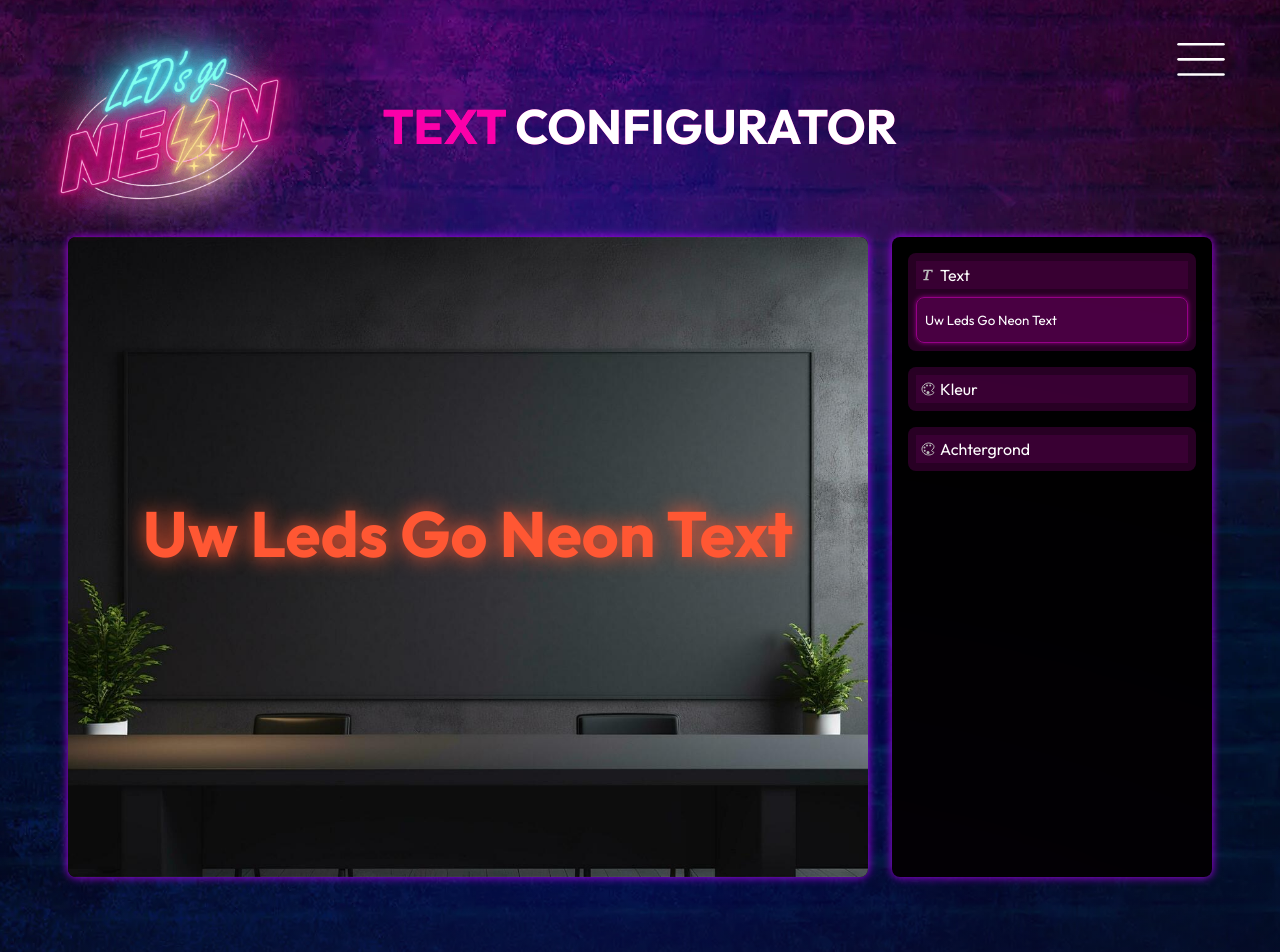
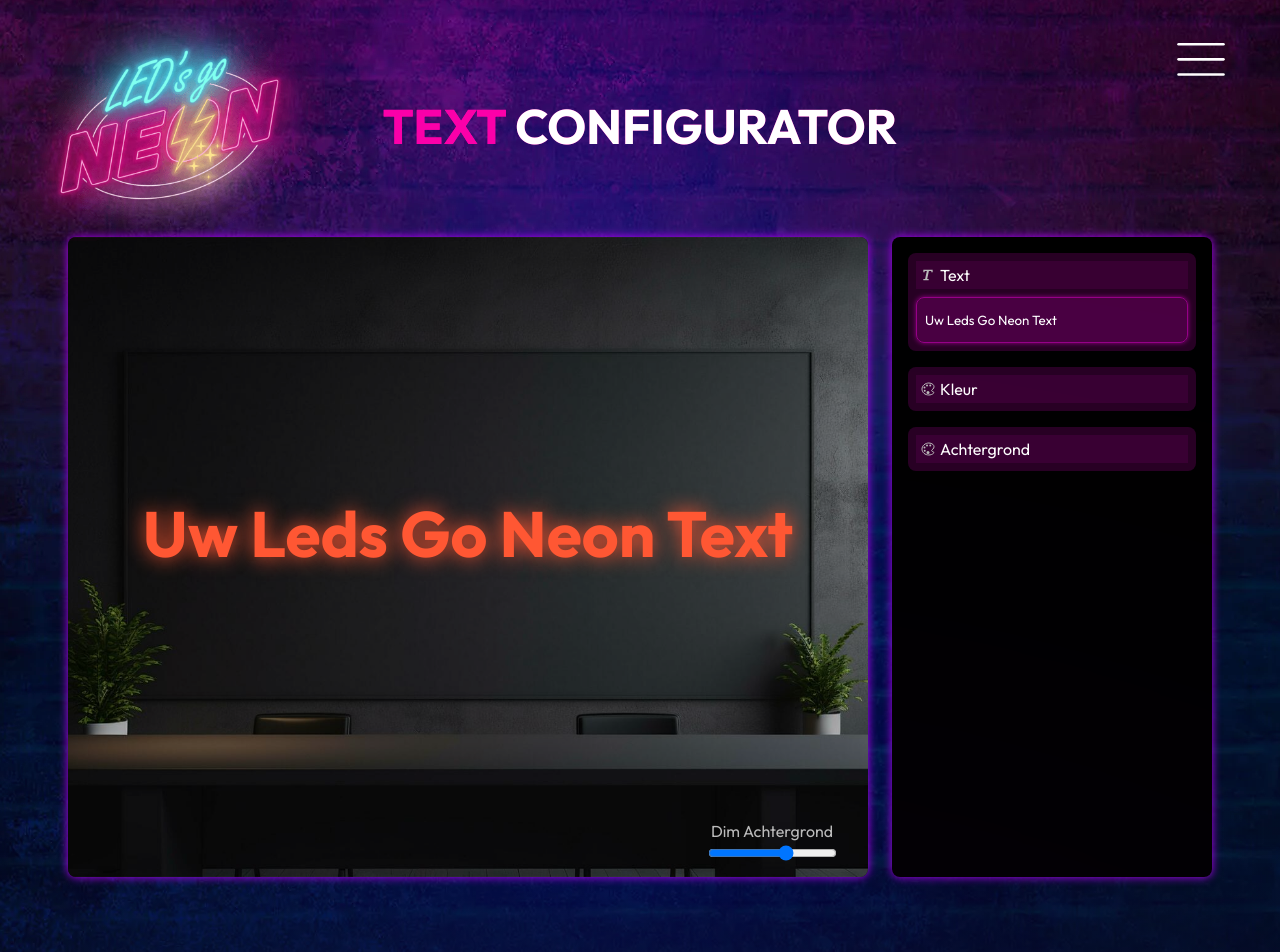
Before and after one commit to 0xRomRom/neontextbuilder, a React (Create React App) app: page / in a window 1280 px wide. Shown: the top 952 px of the page. Built offline with nearby package versions, Linux system fonts and the light colour scheme.

Commit message:
Bg dimmer added

```diff
--- a/src/components/canvas/Canvas.jsx
+++ b/src/components/canvas/Canvas.jsx
@@ -1,8 +1,21 @@
+import { useState } from "react";
 import stl from "./Canvas.module.css";
 
 const Canvas = ({ currentText, selectedColor, backgroundImage }) => {
+  const [bgOpacity, setBgOpacity] = useState("0.7");
   return (
     <div className={stl.canvas}>
+      <div className={stl.backgroundLightning}>
+        <span>Dim Achtergrond</span>
+        <input
+          type="range"
+          min="0.2"
+          max="1"
+          step="0.1"
+          onInput={(e) => setBgOpacity(e.target.value)}
+          value={bgOpacity}
+        />
+      </div>
       <h1
         className={stl.mainText}
         style={{
@@ -12,7 +25,14 @@ const Canvas = ({ currentText, selectedColor, backgroundImage }) => {
       >
         {currentText}
       </h1>
-      <img src={backgroundImage} alt="Background" className={stl.bgImg} />
+      <img
+        src={backgroundImage}
+        alt="Background"
+        className={stl.bgImg}
+        style={{
+          opacity: bgOpacity,
+        }}
+      />
     </div>
   );
 };
--- a/src/components/canvas/Canvas.module.css
+++ b/src/components/canvas/Canvas.module.css
@@ -33,4 +33,19 @@
   inset: 0;
   position: absolute;
   z-index: 0;
+  opacity: 0.2;
 }
+
+.backgroundLightning {
+  position: absolute;
+  width: 10rem;
+  bottom: 1rem;
+  z-index: 10;
+  right: 1rem;
+  color: rgb(187, 187, 187);
+  display: flex;
+  flex-direction: column;
+  justify-content: center;
+  align-items: center;
+  gap: 0.25rem;
+}
--- a/src/components/config/Config.module.css
+++ b/src/components/config/Config.module.css
@@ -95,6 +95,7 @@
   padding: 4px;
   border-radius: 0.25rem;
   border: 1px solid transparent;
+  background-size: cover;
 }
 
 .selectedBg {
--- a/src/utils/dataArrays.js
+++ b/src/utils/dataArrays.js
@@ -20,6 +20,7 @@ const backgrounds = [
   "./images/Brickwall.webp",
   "./images/Muur.jpg",
   "./images/Bord.jpg",
+  "./images/Spotlight.jpg",
 ];
 
 export { colors, backgrounds };
```
Also changed, not shown: public/images/Spotlight.jpg (added).
